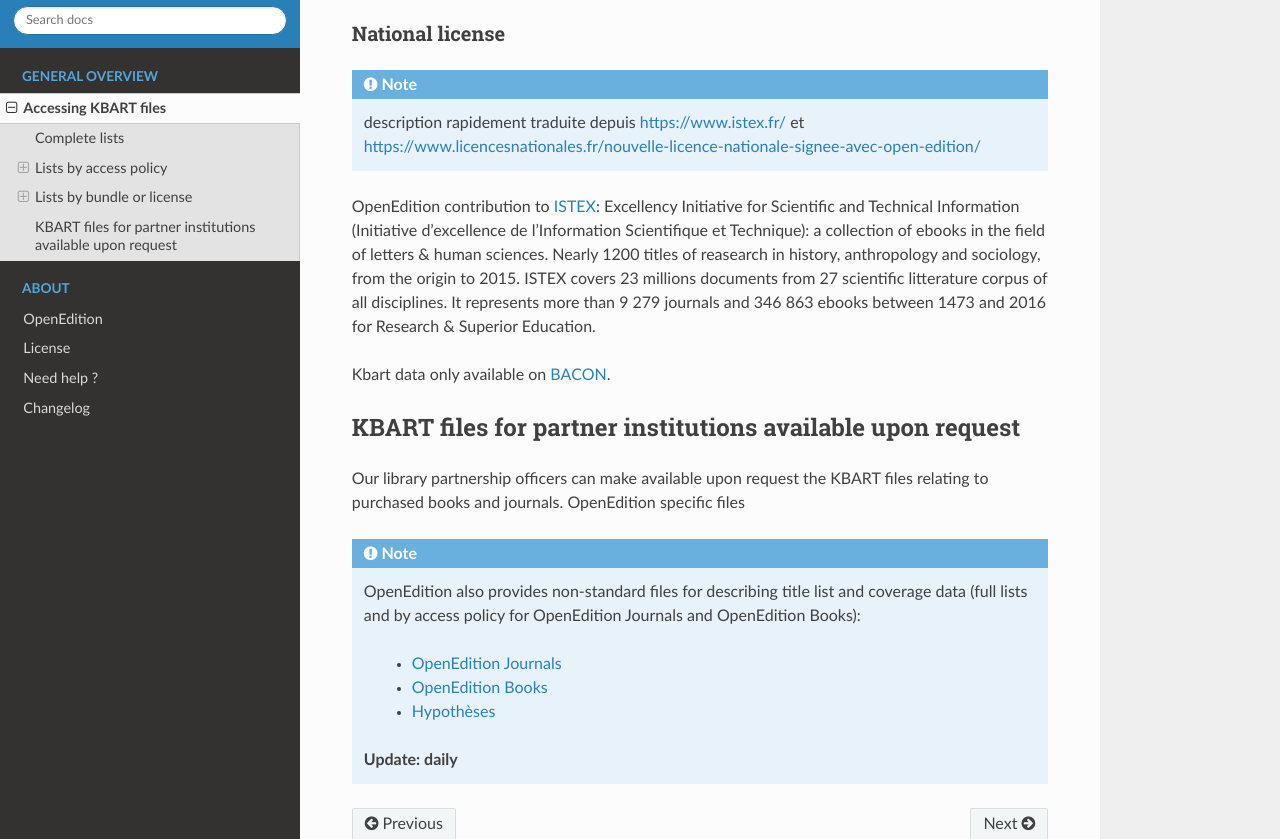
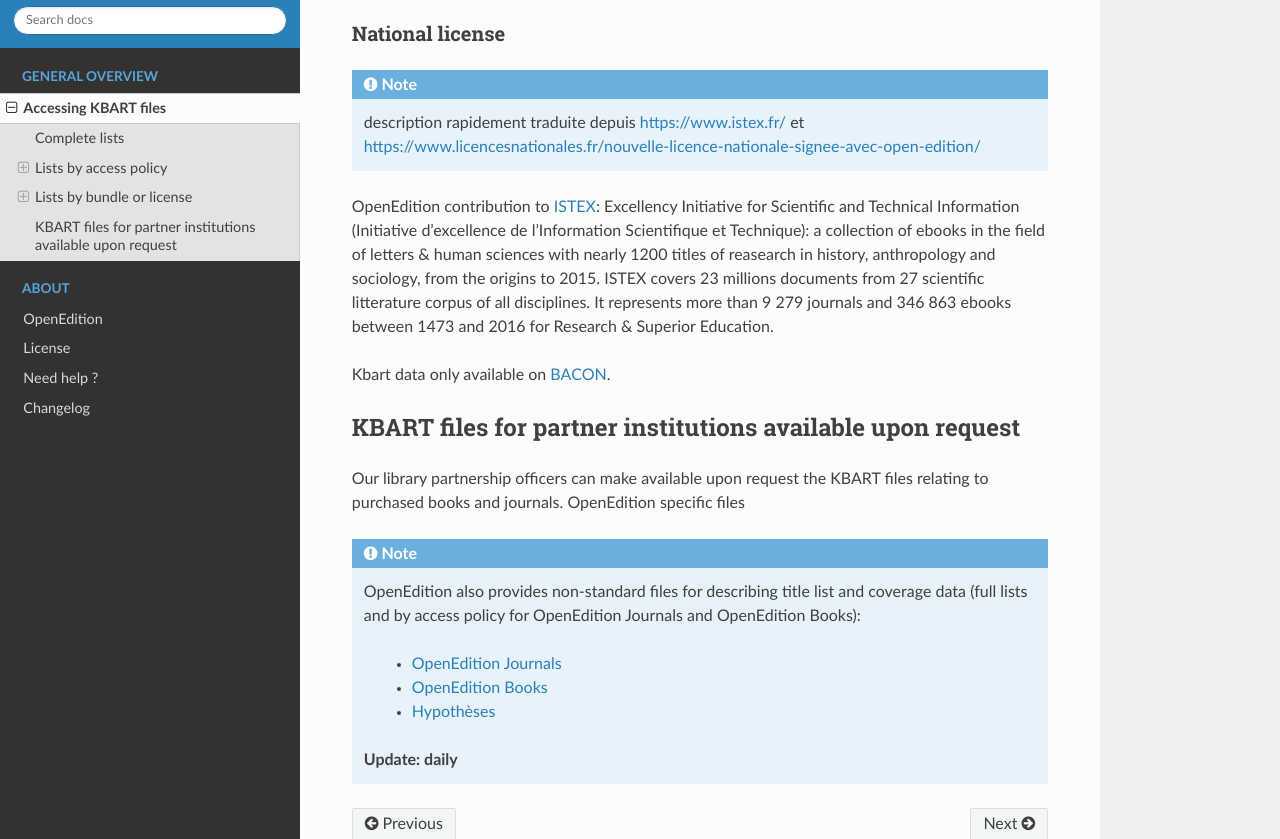
Before and after one commit to OpenEdition/kbart-openedition, a Sphinx documentation site: the page built from docs/source/access.rst, in a window 1280 px wide and 900 px high, scrolled down 1636 px, cut to the strip 61-900 px from the top of the window. Built offline with Sphinx 7.4.7 and the Read the Docs theme 2.0.0, drawn with Linux system fonts in a browser that asks for light colours; pages that are not in the unit, such as notebooks, are missing from menus.

Commit message:
istex definition fixed

```diff
--- a/docs/source/access.rst
+++ b/docs/source/access.rst
@@ -83,7 +83,7 @@
 .. note :: description rapidement traduite depuis https://www.istex.fr/ et https://www.licencesnationales.fr/nouvelle-licence-nationale-signee-avec-open-edition/
 
 
-OpenEdition contribution to `ISTEX <https://www.istex.fr/>`_: Excellency Initiative for Scientific and Technical Information (Initiative d’excellence de l’Information Scientifique et Technique): a collection of ebooks in the field of letters & human sciences. Nearly 1200 titles of reasearch in history, anthropology and sociology, from the origin to 2015.
+OpenEdition contribution to `ISTEX <https://www.istex.fr/>`_: Excellency Initiative for Scientific and Technical Information (Initiative d’excellence de l’Information Scientifique et Technique): a collection of ebooks in the field of letters & human sciences with nearly 1200 titles of reasearch in history, anthropology and sociology, from the origins to 2015.
 ISTEX covers 23 millions documents from 27 scientific litterature corpus of all disciplines. It represents more than 9 279 journals and 346 863 ebooks between 1473 and 2016 for Research & Superior Education.
 
 
```
